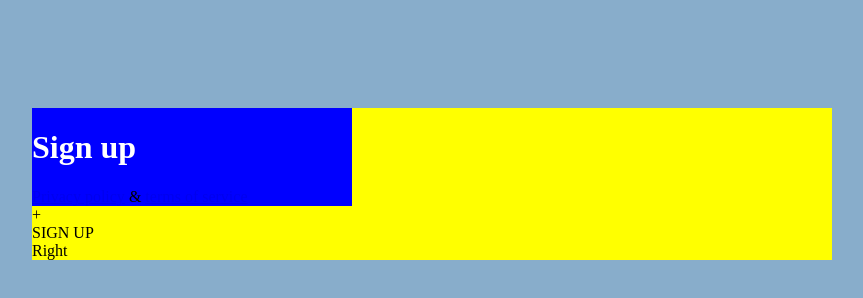
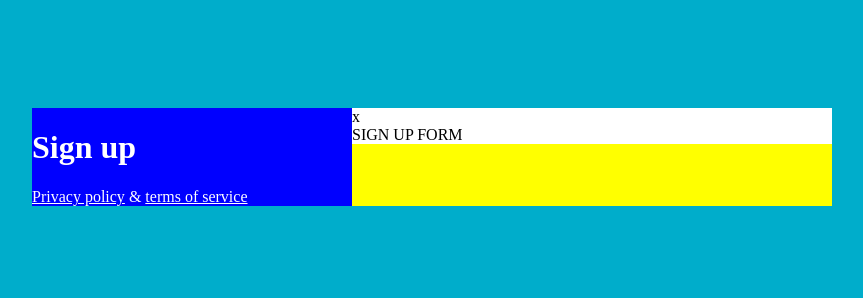
Before and after one commit to RomanSaltis/4-sign-up, a plain HTML site: page index.html in a window 1280 px wide. Shown: the whole page, without its empty margins (208-1071 px from the left). Drawn offline with Linux system fonts and the light colour scheme.

Commit message:
structure update

```diff
--- a/css/main.css
+++ b/css/main.css
@@ -1,5 +1,5 @@
 body {
-    background-color: #88adcb;
+    background-color: #00adcb;
 }
 
 .container {
@@ -13,7 +13,7 @@ body {
 
 .left-column {
     width: 40%;
-    float-left;
+    float: left;
     background-color: blue;
 
 
@@ -28,25 +28,29 @@ body {
 }
 
 .bottom-links {
+    display: inline-block;
+    width: 100%;
+    color: #fff;
+}
+
+.link {
+    color: #fff;
+}
+
+.symbol {
 
 }
 
-.link {
+.right-column {
+float: left;
+width: 60%;
+background-color: #fff;
+}
+
+.close {
 
 }
 
-span {
+.form {
 
 }
-
-main > div:last-child {
-
-}
-
-main > div:last-child > div {
-
-}
-
-form {
-
-}
--- a/index.html
+++ b/index.html
@@ -11,17 +11,17 @@
     <main class="container">
         <div class="left-column">
             <h1 class="main-title">Sign up</h1>
-            <div class="bottom-links"></div>
-            <a href="#">Privacy policy</a>
-            <span>&</span>
-            <a href="#">terms of service</a>
+            <div class="bottom-links">
+                <a class="link" href="#">Privacy policy</a>
+                <span class="symbol">&</span>
+                <a class="link" href="#">terms of service</a>
+            </div>
         </div>
-            <div>+</div>
-            <form>
-                SIGN UP
+        <div class="right-column">
+            <div class="close">x</div>
+            <form class="form">
+                SIGN UP FORM
             </form>
-        <div>
-            Right
         </div>
     </main>
 </body>
```
